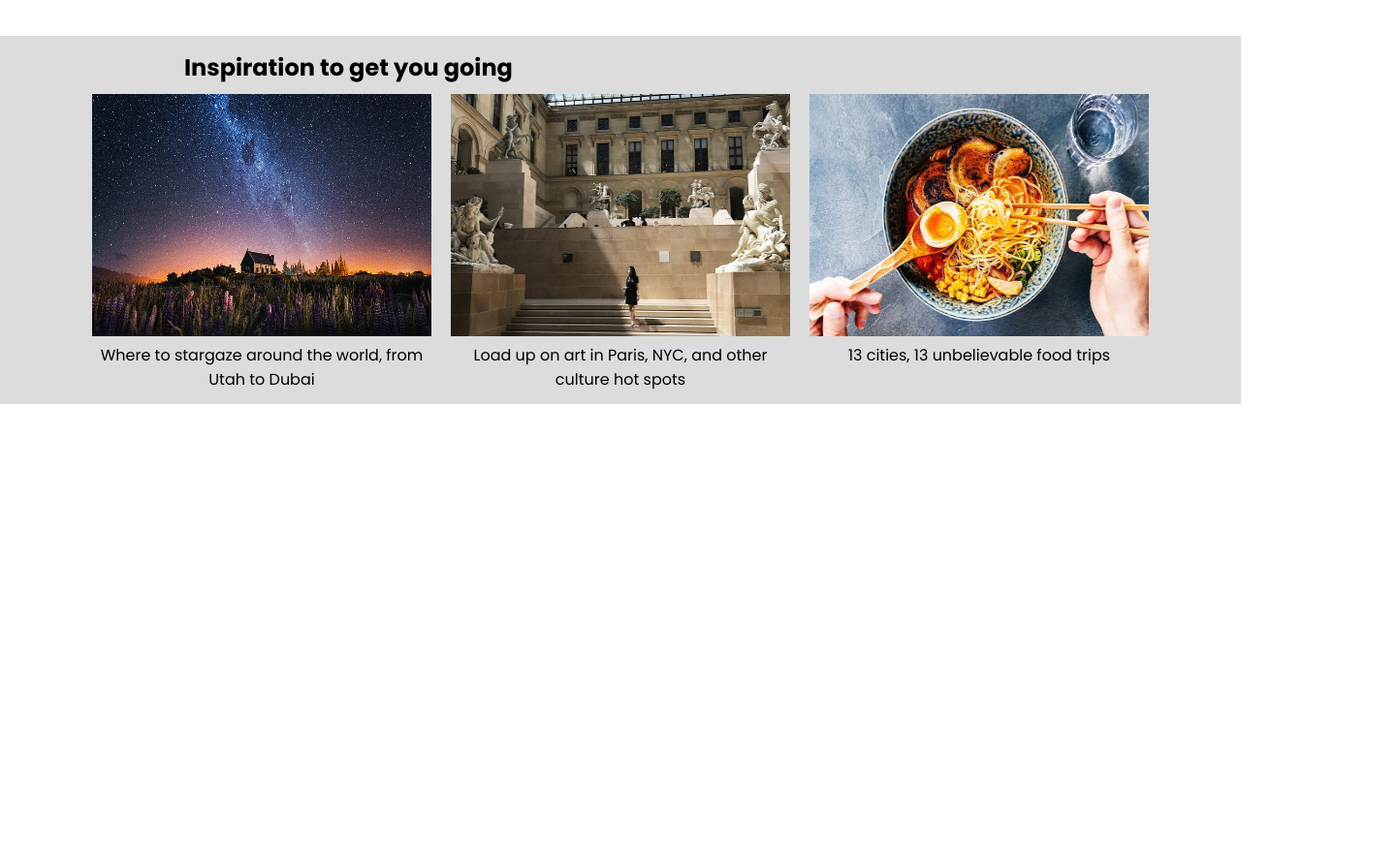
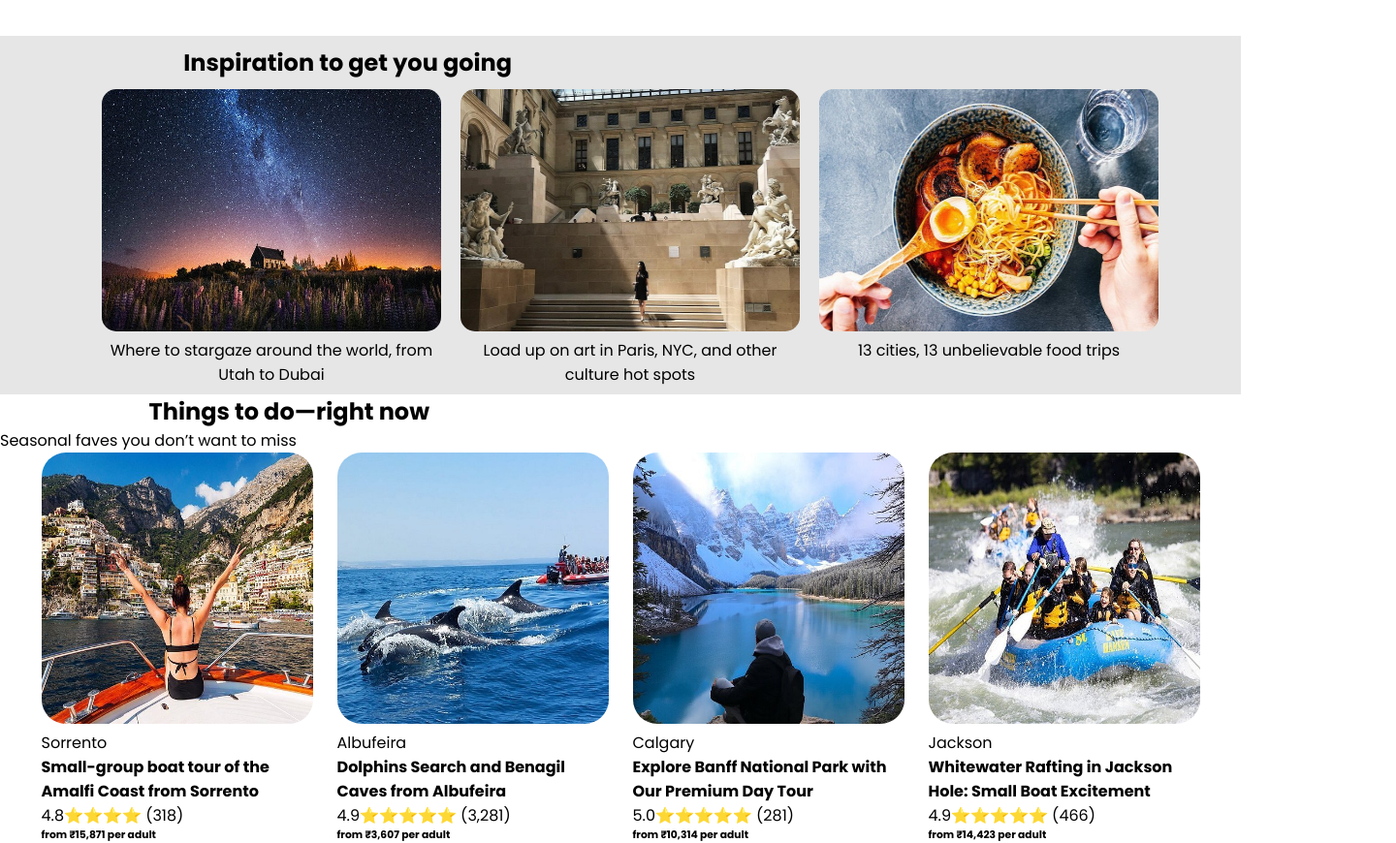
Before and after one commit to Sreeprince/Trip-advisor-clone, a plain HTML site: page index.html in a window 1280 px wide. Shown: the part 2392-3262 px from the top of the page at 97% size, 1440 px wide, since content can reach past the window. Before the commit the page ends 2809 px from the top, so only its background shows below. Drawn offline with Linux system fonts and the light colour scheme; a web font is replaced by a local one.

Commit message:
Updated the Project

```diff
--- a/index.html
+++ b/index.html
@@ -206,7 +206,7 @@
     <!-- Landscapeimage -->
     <div class="lndmaincontr">
         <h2>Inspiration to get you going</h2>
-        <div class="landscapeimagecontainer">
+        <!-- <div class="landscapeimagecontainer"> -->
 
             <div class="landscapeimagecontainer_1">
                 <div class="Landimagecontainer">
@@ -222,8 +222,93 @@
                     <p>13 cities, 13 unbelievable food trips</p>
                 </div>
             </div>
+        <!-- </div> -->
+    </div>
+
+
+    <!-- Things to do—right now -->
+
+
+    <h2 class="thh2">
+        Things to do—right now
+    </h2>
+    <p class="thnp">
+        Seasonal faves you don’t want to miss
+    </p>
+    <div class="Thingmaincontainer">
+        <div class="Thingmaincontainer_1">
+
+            <img src="Things 1.jpg" alt="Thingimage1">
+            <p>
+                Sorrento
+            </p>
+            <h4>
+                Small-group boat tour of the Amalfi Coast from Sorrento
+            </h4>
+            <p>
+                4.8⭐⭐⭐⭐ (318)
+            </p>
+            <h6>
+                from ₹15,871 per adult
+            </h6>
         </div>
+
+        <div class="Thingmaincontainer_1">
+
+            <img src="Things 2.jpg" alt="Thingimage2">
+            <p>
+                Albufeira
+            </p>
+            <h4>
+
+                Dolphins Search and Benagil Caves from Albufeira
+            </h4>
+            <p>
+                4.9⭐⭐⭐⭐⭐
+                (3,281)
+            </p>
+            <h6>
+                from ₹3,607 per adult
+            </h6>
+        </div>
+
+        <div class="Thingmaincontainer_1">
+
+            <img src="Things 3.jpg" alt="Thingimage3">
+            <p>
+                Calgary
+            </p>
+            <h4>
+                Explore Banff National Park with Our Premium Day Tour
+            </h4>
+            <p>
+                5.0⭐⭐⭐⭐⭐
+                (281)
+            </p>
+            <h6>from ₹10,314 per adult</h6>
+        </div>
+
+        <div class="Thingmaincontainer_1">
+
+            <img src="Things 4.jpg" alt="Thingsimage4">
+            <p>
+                Jackson
+            </p>
+            <h4>
+                Whitewater Rafting in Jackson Hole: Small Boat Excitement
+            </h4>
+            <p>
+                4.9⭐⭐⭐⭐⭐
+                (466)
+            </p>
+            <h6>from ₹14,423 per adult</h6>
+        </div>
+
+
     </div>
+
+
+
 
 </body>
 
--- a/style.css
+++ b/style.css
@@ -2,6 +2,17 @@
     margin: 0;
     padding: 0;
 }
+
+/* * {
+    box-sizing: border-box;
+} */
+
+html,
+body {
+    max-width: 100%;
+    overflow-x: hidden;
+}
+
 
 body {
 
@@ -194,7 +205,7 @@ body {
 
 .tripmaincontainer_1 {
     display: flex;
-    width: 1200px;
+    /* width: 1200px; */
     gap: 25px;
     background-color: rgb(232, 232, 232);
     padding: 15px;
@@ -296,8 +307,8 @@ body {
     margin: 10px;
     padding: 25px;
     gap: 30px;
-    width: 1200px;
-    background-color: rgb(207, 206, 206);
+    /* width: 1200px; */
+    background-color: rgb(225, 225, 225);
     border-radius: 15px;
 }
 
@@ -353,6 +364,7 @@ body {
 .Landimagecontainer img {
     width: 350px;
     height: 250px;
+    border-radius: 15px;
 }
 
 .Landimagecontainer {
@@ -369,11 +381,12 @@ body {
 
 
 .lndmaincontr {
-    background-color: rgb(220, 220, 220);
+    background-color: rgb(230, 230, 230);
     margin-top: 30px;
     justify-content: center;
     height: 350px;
-    padding: 15px;
+    width: 100%;
+    padding: 10px;
 }
 
 .lndmaincontr h2 {
@@ -381,3 +394,27 @@ body {
     left: 14%;
 
 }
+
+.Thingmaincontainer_1 img {
+    width: 280px;
+    height: 280px;
+    border-radius: 25px;
+}
+
+.Thingmaincontainer_1 {
+    width: 280px;
+    flex-wrap: wrap;
+
+}
+
+.Thingmaincontainer {
+    display: flex;
+    gap: 25px;
+    justify-content: center;
+}
+.thh2{
+    margin-left: 12%;
+}
+.thp{
+    margin-left: 12%;
+}
```
Also changed, not shown: Things 1.jpg (added), Things 2.jpg (added), Things 3.jpg (added), Things 4.jpg (added).
